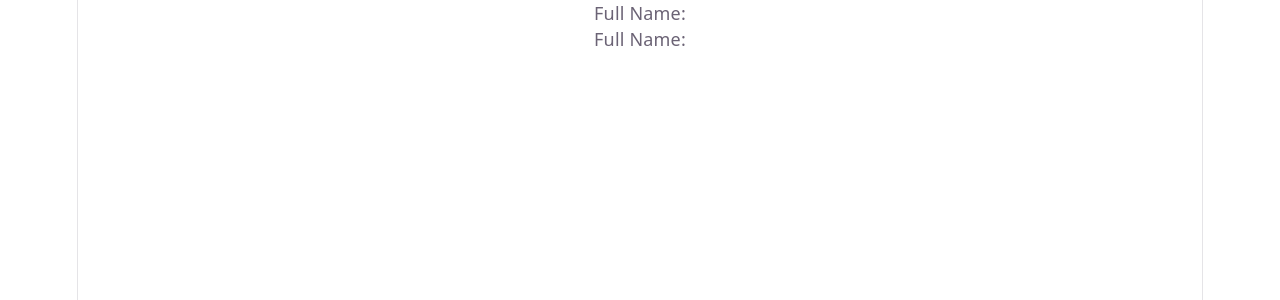
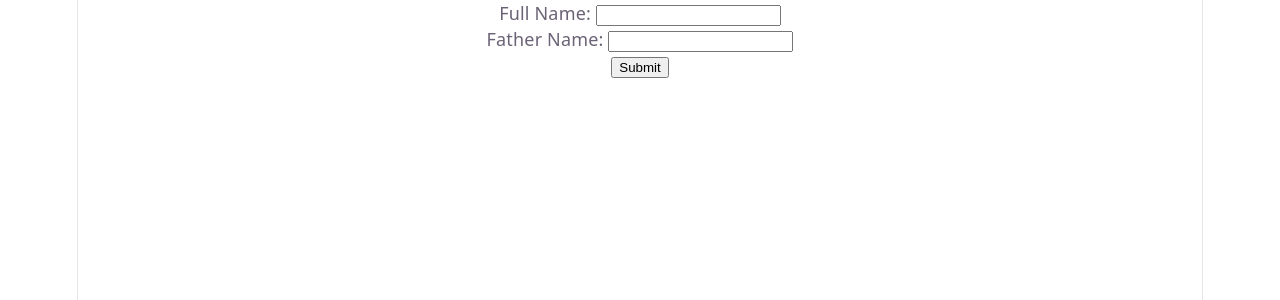
Before and after one commit to Tahir-Dars/SapphireCS_Tasks, a React (Vite) app in the folder Task002_ForminReact/corefiles/: page / in a window 1280 px wide. Shown: the top 300 px of the page. Built offline with nearby package versions, Linux system fonts and the light colour scheme.

Commit message:
Validations put on two fields

```diff
--- a/Task002_ForminReact/corefiles/src/App.jsx
+++ b/Task002_ForminReact/corefiles/src/App.jsx
@@ -1,5 +1,7 @@
 import './App.css';
 import { useForm } from "react-hook-form";
+
+
 
 function App() {
   const {
@@ -9,14 +11,48 @@ function App() {
     formState: { errors },
   } = useForm();
 
+  function onSubmit(data) {
+    console.log("Submitting the form", data)
+  }
+
   return (
-    <form>
+    <form onSubmit={handleSubmit(onSubmit)}>
       <div>
         <label>Full Name: </label>
+        <input
+          {...register("firstName", {
+            required: "This field is required",
+            minLength: {
+              value: 3,
+              message: "Name should be at least 3 characters",
+            },
+            maxLength: {
+              value: 30,
+              message: "Name should be at most 30 characters",
+            },
+          })}
+        />
+        {errors.firstName && <p>{errors.firstName.message}</p>}
       </div>
       <div>
-        <label>Full Name: </label>
+        <label>Father Name: </label>
+         <input
+          {...register("fatherName", {
+            required: "This field is required",
+            minLength: {
+              value: 3,
+              message: "Name should be at least 3 characters",
+            },
+            maxLength: {
+              value: 30,
+              message: "Name should be at most 30 characters",
+            },
+          })}
+        />
+        {errors.fatherName && <p>{errors.fatherName.message}</p>}
       </div>
+
+      <input type="submit" value="Submit" />
     </form>
   )
 }
```
